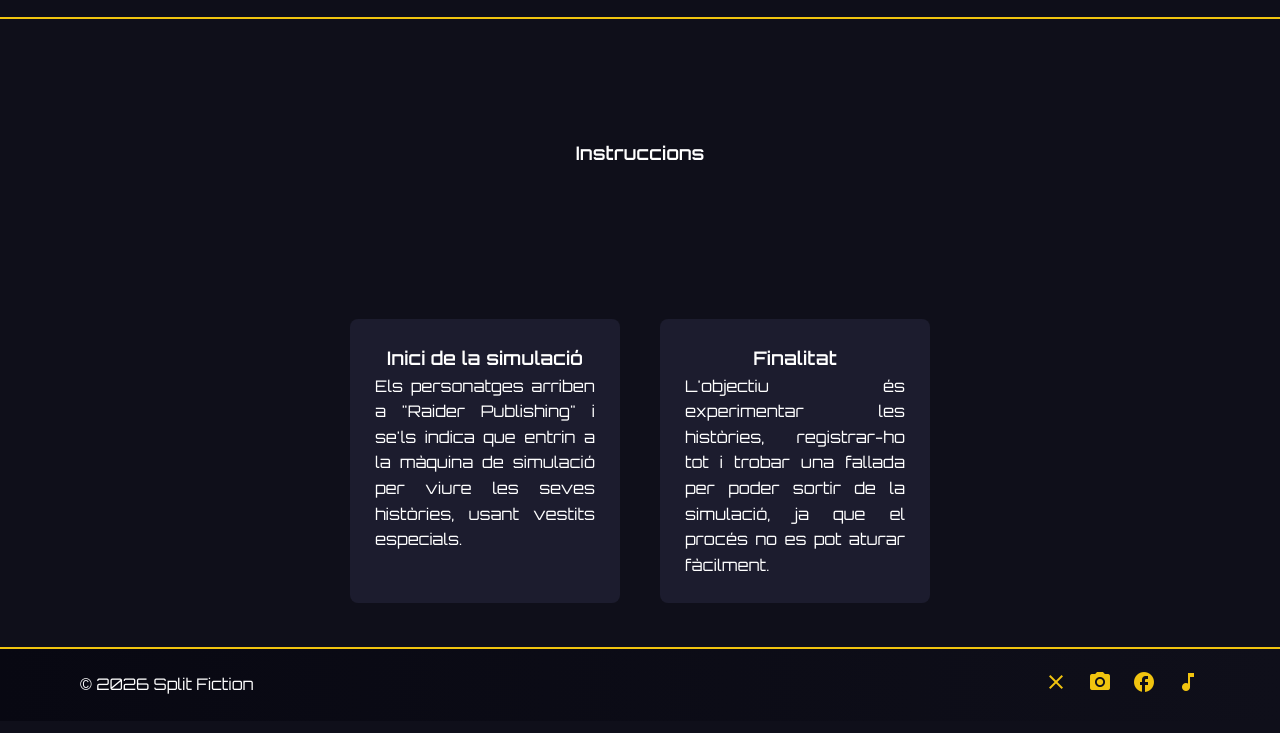
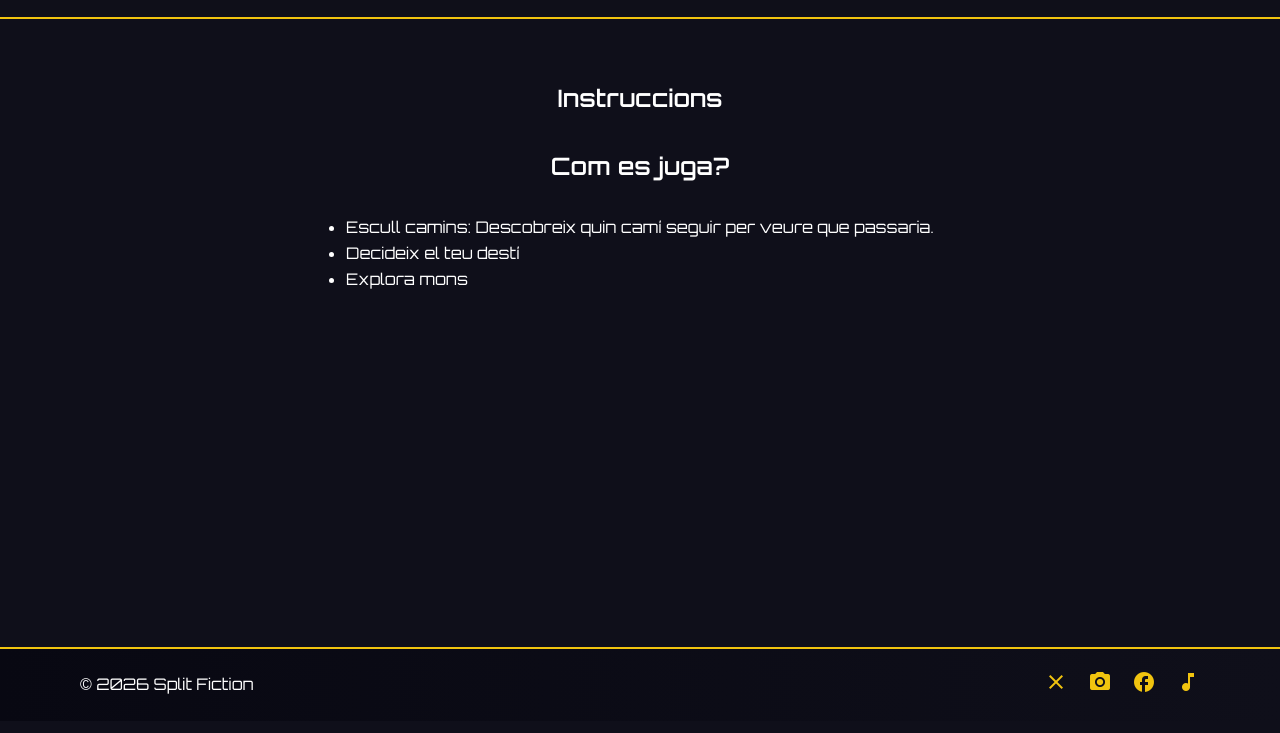
Before and after one commit to NazanAguilar/Proyecto-Split-Fiction, a plain HTML site: page M4/instruccions.html in a window 1280 px wide. Shown: the part 79-812 px from the top of the page. Drawn offline with Linux system fonts and the light colour scheme.

Commit message:
Petits detalls.

```diff
--- a/M4/instruccions.html
+++ b/M4/instruccions.html
@@ -27,20 +27,14 @@
 </header>
 
 <section class="svg-section">
-<section>
   <h1>Instruccions</h1>
-</section>
 
-<section class="flex">
-  <div class="card">
-    <h3>Inici de la simulació</h3>
-    <p>Els personatges arriben a "Raider Publishing" i se'ls indica que entrin a la màquina de simulació per viure les seves històries, usant vestits especials.</p>
-  </div>
-  <div class="card">
-    <h3>Finalitat</h3>
-    <p>L'objectiu és experimentar les històries, registrar-ho tot i trobar una fallada per poder sortir de la simulació, ja que el procés no es pot aturar fàcilment.</p>
-  </div>
-</section>
+  <h2>Com es juga?</h2>
+  <ul>
+    <li>Escull camins: Descobreix quin camí seguir per veure que passaria.</li>
+    <li>Decideix el teu destí</li>
+    <li>Explora mons</li>
+  </ul>
 </section>
 
 <footer class="footer">
```
Also changed, not shown: M4/index.html (+15 -2 lines), M4/img/imatge_principal.png (added).
